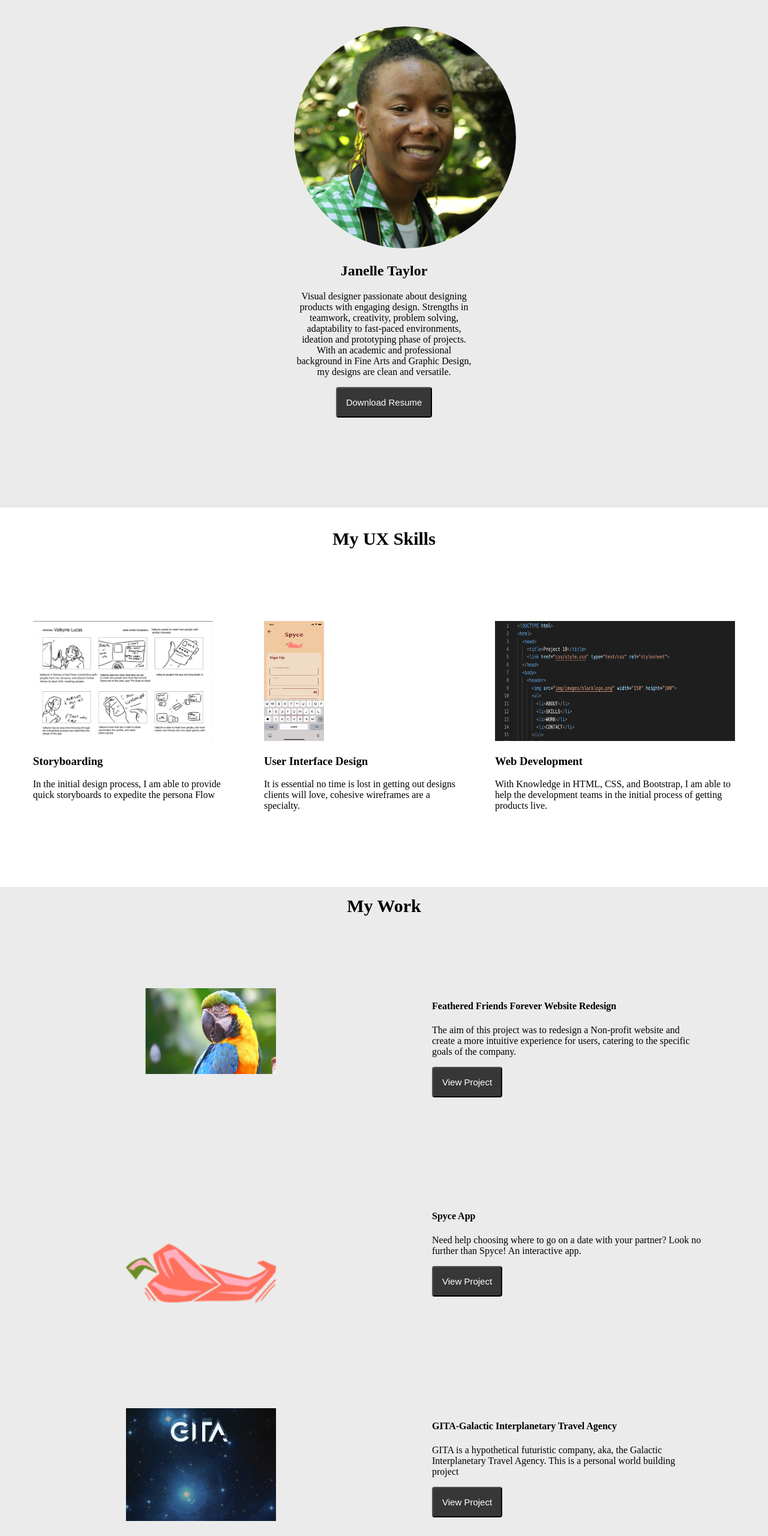
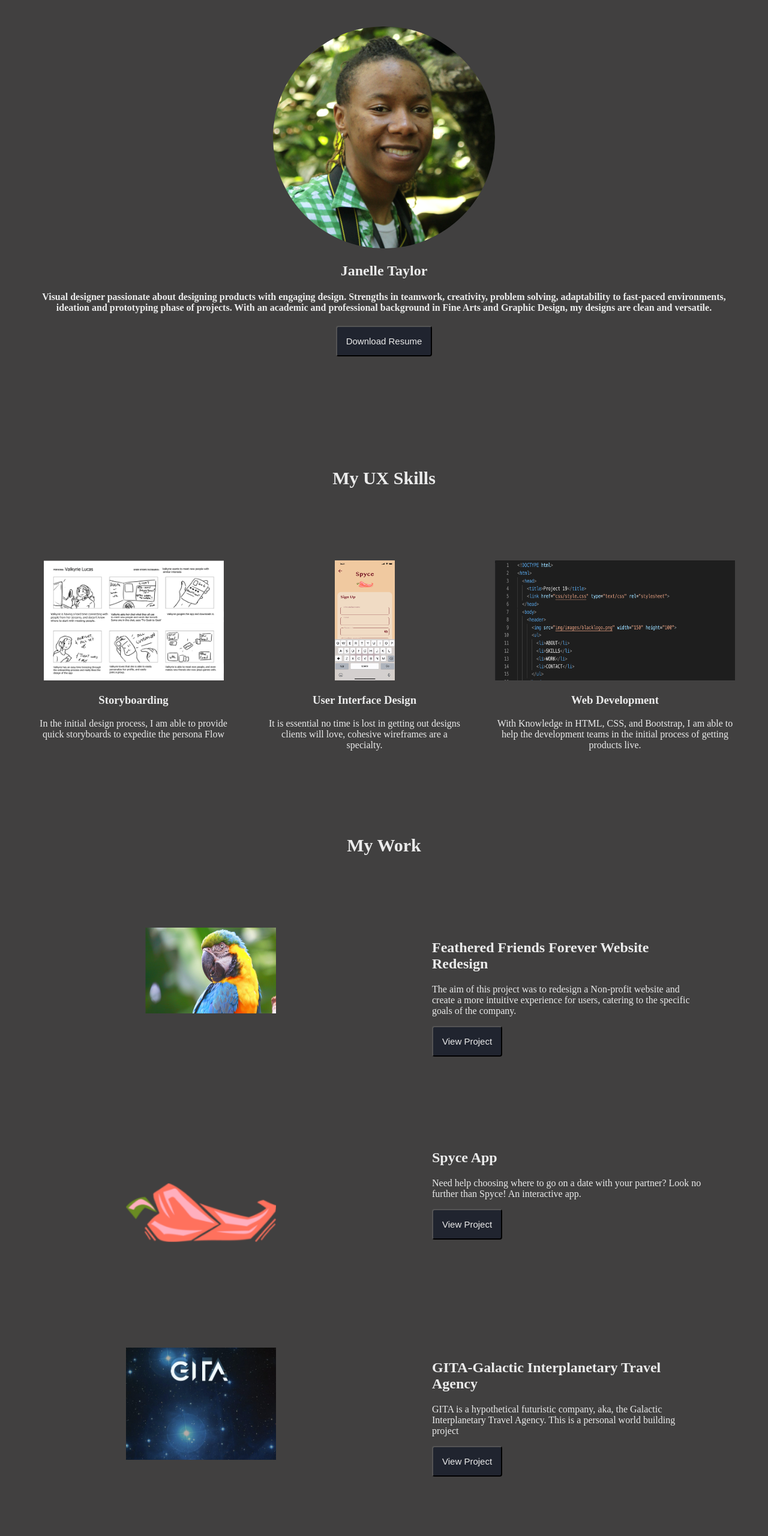
Before and after one commit to JTstudio/UX_UI_HW_19, a plain HTML site: page index.html in a window 1280 px wide. Shown: the part 240-2800 px from the top of the page at 60% size. Drawn offline with nearby package versions, Linux system fonts and the light colour scheme.

Commit message:
Color changes

```diff
--- a/css/style.css
+++ b/css/style.css
@@ -1,9 +1,10 @@
 body {
+  background-color: #414040;
     margin: 0;
   }
 
   header {
-    background-color: #20242F;
+
     padding: 15px;
 
   }
@@ -11,7 +12,7 @@ body {
   header ul {
     list-style: none;
     float: right;
-    color: white;
+    color: #EBEBEB;
 
   }
 
@@ -31,7 +32,7 @@ body {
   width: 100%;
   height: 100vh;
   z-index: 100000;
-  background-color: white;
+  background-color: #EBEBEB;
   top: 0;
   display: flex;
   align-items: center;
@@ -49,27 +50,26 @@ body {
 }
 
   .heroImg {
-    background-color: #EBEBEB;
+    background-color: #414040;
     padding: 100px 15px;
   }
   .content {
-    max-width: 300px;
     margin: 0 auto;
     padding: 50px;
-
+    color: #EBEBEB;
     text-align: center;
   }
   button {
     padding: 15px;
-    background-color: #373738;
-    color: white;
+    background-color: #20242F;
+    color: #EBEBEB;
     font-size: 15px;
     border-radius: 4px;
   }
   footer {
     background-color: #20242F;
     padding: 5px;
-    color: white;
+    color: #EBEBEB;
   }
   footer ul {
     list-style: none;
@@ -83,11 +83,14 @@ body {
     text-align: center;
     padding: 15px 5px;
     font-size: 30px;
+    color: #EBEBEB;
   }
   /* My UX Skills Section */
   .flexContainer {
     display: flex;
     padding: 60px 30px;
+    color: #EBEBEB;
+    text-align: center;
   }
   .flexContainer div {
     width: 33%;
@@ -98,7 +101,7 @@ body {
   .myWork {
     padding: 60px 30px;
     padding-top: 0;
-    background-color: #EBEBEB;
+    background-color: #414040;
   }
   .workGrid {
     display: grid;
@@ -130,12 +133,15 @@ body {
   }
   .content1 {
     grid-area: content1;
+    color: #EBEBEB;
   }
   .content2 {
     grid-area: content2;
+    color: #EBEBEB;
   }
   .content3 {
     grid-area: content3;
+    color: #EBEBEB;
   }
 
   @keyframes spin {
--- a/index.html
+++ b/index.html
@@ -1,7 +1,7 @@
 <!DOCTYPE html>
 <html>
   <head>
-    <title>Project 19</title>
+    <title>Homework 19</title>
     <link href="css/style.css" type="text/css" rel="stylesheet">
   </head>
   <body>
@@ -18,7 +18,7 @@
       <div class="content">
         <img src="img/images/Me.png">
         <h1>Janelle Taylor</h1>
-        <p>Visual designer passionate about designing products with engaging design. Strengths in teamwork, creativity, problem solving, adaptability to fast-paced environments, ideation and prototyping phase of projects. With an academic and professional background in Fine Arts and Graphic Design, my designs are clean and versatile.</p>
+        <h4>Visual designer passionate about designing products with engaging design. Strengths in teamwork, creativity, problem solving, adaptability to fast-paced environments, ideation and prototyping phase of projects. With an academic and professional background in Fine Arts and Graphic Design, my designs are clean and versatile.</h4>
         <button>Download Resume</button>
       </div>
     </section>
@@ -49,7 +49,7 @@
           <img src="img/images/parrot.png" height="200" width="250">
         </div>
         <div class="content1">
-          <h4>Feathered Friends Forever Website Redesign</h4>
+          <h2>Feathered Friends Forever Website Redesign</h2>
           <p>The aim of this project was to redesign a Non-profit website and create a more intuitive experience for users, catering to the specific goals of the company.
           </p>
           <button>View Project</button>
@@ -58,7 +58,7 @@
           <img src="img/images/pepper.png">
         </div>
         <div class="content2">
-          <h4>Spyce App</h4>
+          <h2>Spyce App</h2>
           <p>Need help choosing where to go on a date with your partner? Look no further than Spyce! An interactive app.</p>
           <button>View Project</button>
         </div>
@@ -66,7 +66,7 @@
           <img src="img/images/GitaTest1.jpg">
         </div>
         <div class="content3">
-          <h4>GITA-Galactic Interplanetary Travel Agency</h4>
+          <h2>GITA-Galactic Interplanetary Travel Agency</h2>
           <p>GITA is a hypothetical futuristic company, aka, the Galactic Interplanetary Travel Agency. This is a personal world building project </p>
           <button>View Project</button>
         </div>
```
Also changed, not shown: 1 other file.
